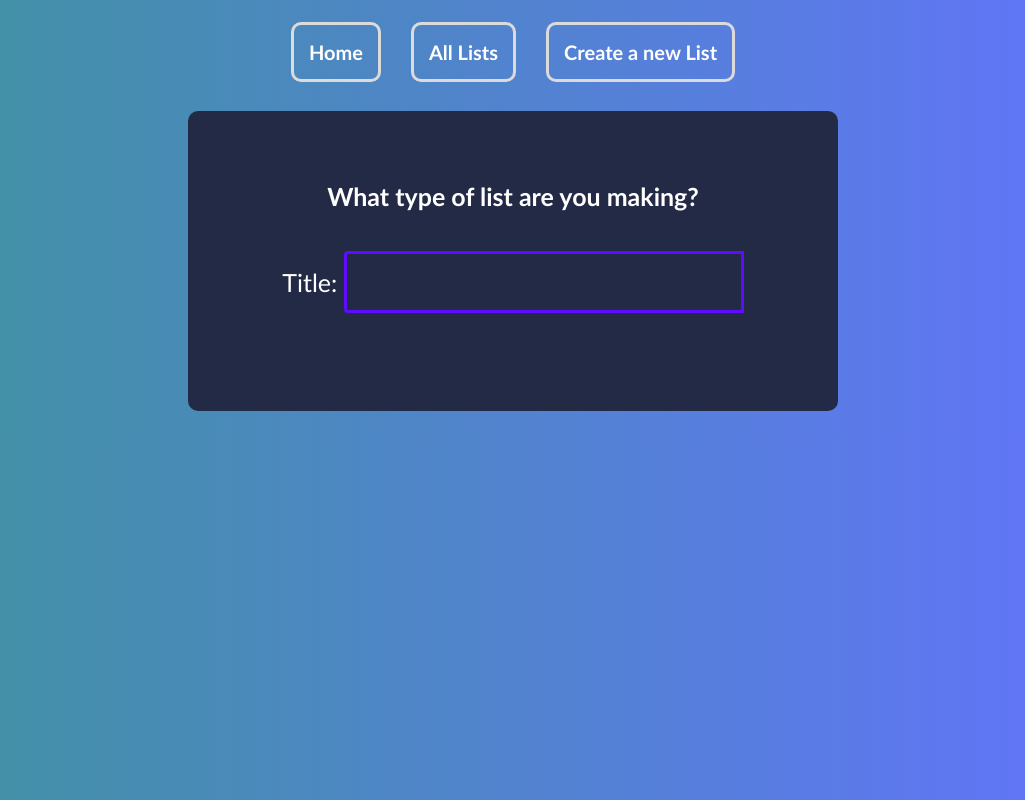
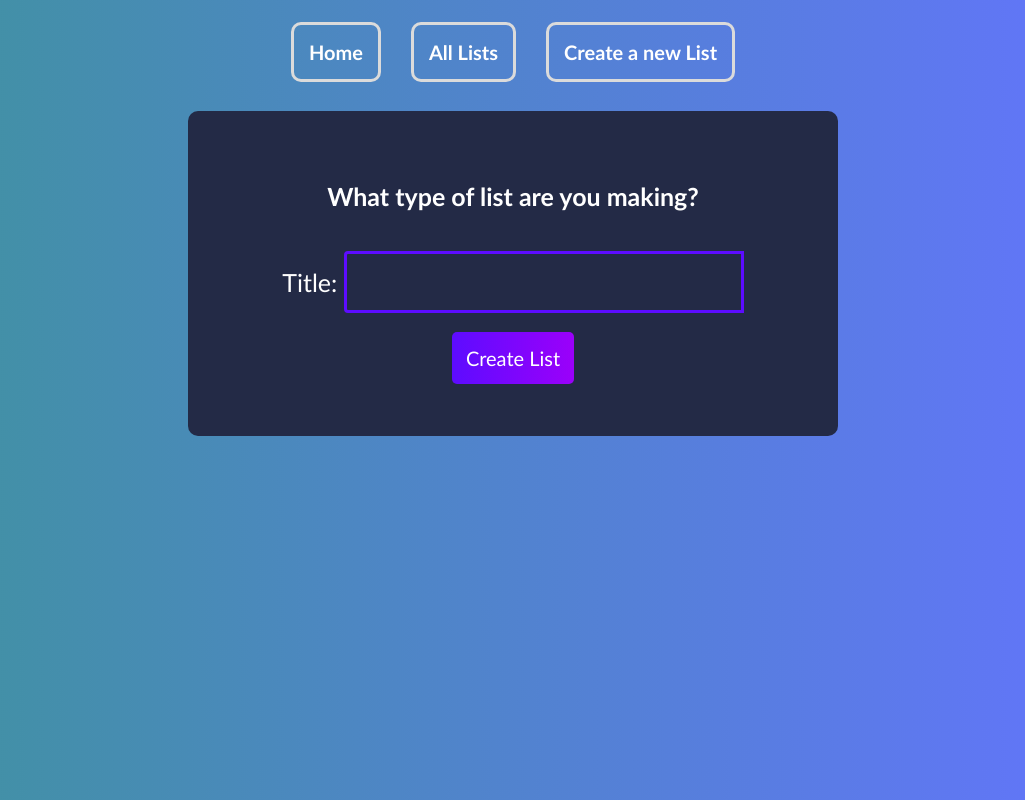
Before and after one commit to jesspesale/TodoTracker-hooks, a React (Create React App) app in the folder TodoTracker-frontend/: page /lists/new in a window 1280 px wide. Shown: the whole page, without its empty margins (127-1152 px from the left). Built offline with nearby package versions, Linux system fonts and the light colour scheme; no server answers.

Commit message:
created button for adding new list title

```diff
--- a/TodoTracker-frontend/src/components/Lists/ListForm.js
+++ b/TodoTracker-frontend/src/components/Lists/ListForm.js
@@ -17,7 +17,7 @@ export default function ListForm() {
         dispatch(createList({ title: title, completed: false }))
         setTitle('')
         console.log(title)
-        navigate('/lists/:id')
+        navigate('/lists')
     }
 
   return (
@@ -30,7 +30,9 @@ export default function ListForm() {
           className="input"
           onChange={(e) => setTitle(e.target.value)}
         />
+        <br></br><br></br>
+        <button className="create-list-button">Create List</button>
       </form>
     </div>
-  )
+  );
 }
--- a/TodoTracker-frontend/src/components/Lists/Lists.css
+++ b/TodoTracker-frontend/src/components/Lists/Lists.css
@@ -14,6 +14,22 @@
   margin-top: 30px;
   color: white;
   padding: 20px;
+}
+
+.create-list-button{
+  padding: 14px;
+  font-size: 20px;
+  border: none;
+  border-radius: 5px;
+  cursor: pointer;
+  outline: none;
+  background: linear-gradient(
+    90deg,
+    rgba(93, 12, 255, 1) 0%,
+    rgba(155, 0, 250, 1) 100%
+  );
+  color: #fff;
+  text-transform: capitalize;
 }
 
 .input{
@@ -57,7 +73,7 @@
   border: none;
   margin-top: 25px;
   border-radius: 6px;
-  /* color: #fff; */
+  cursor: pointer;
 }
 
 .delete-list-button:hover{
```
